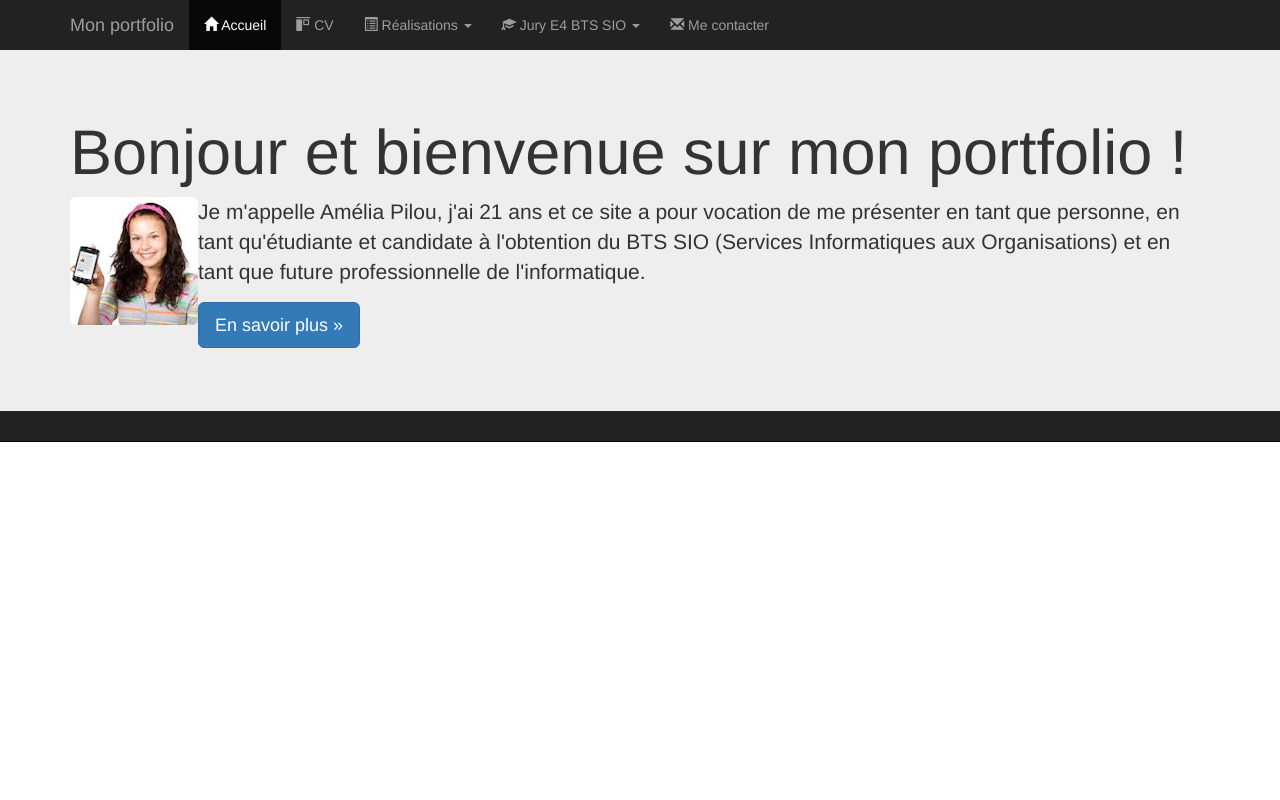
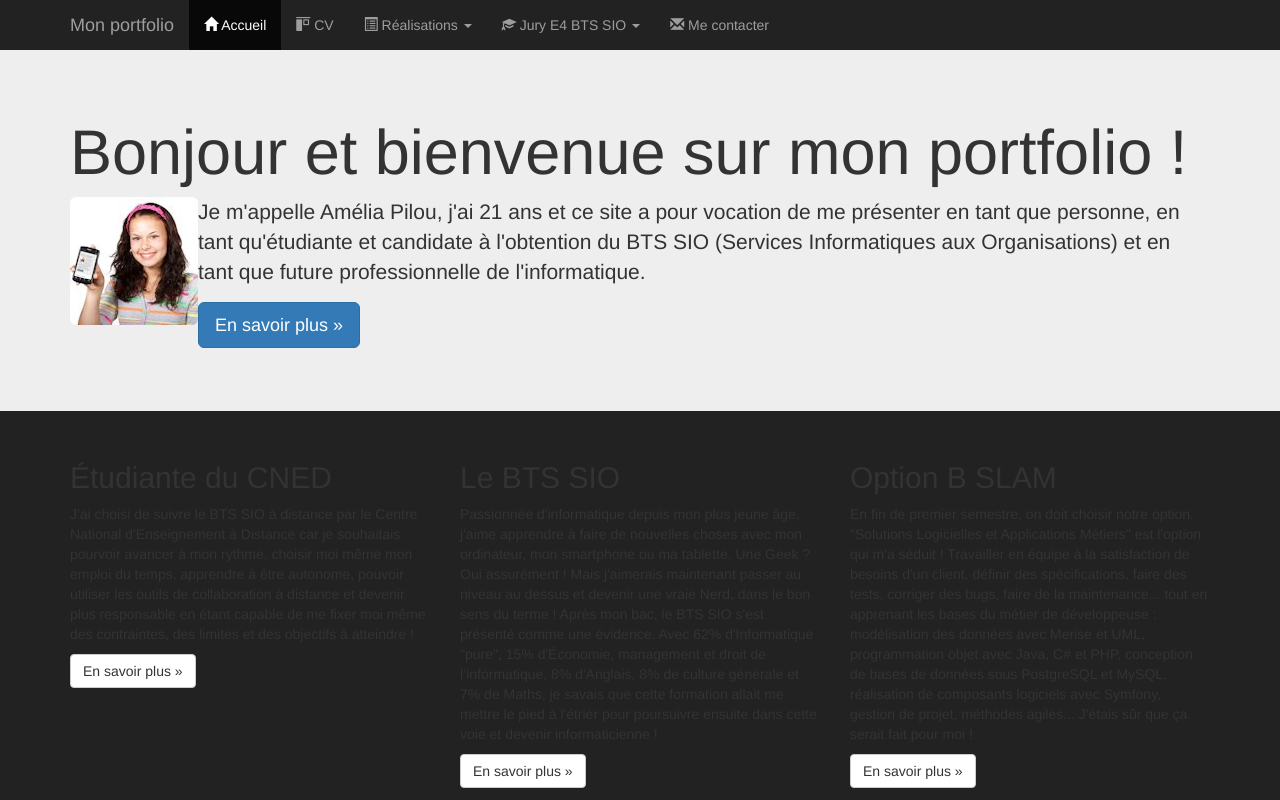
Before and after one commit to AnaelSchall/MonPortfolio, a plain HTML site: page index.html in a window 1280 px wide. Drawn offline with nearby package versions, Linux system fonts and the light colour scheme.

Commit message:
Ajout d'un footer en trois parties.

```diff
--- a/index.html
+++ b/index.html
@@ -84,6 +84,44 @@
                     <p><a class="btn btn-primary btn-lg" href="#" role="button">En savoir plus &raquo;</a></p>
                 </div>
             </div>
+            <footer>
+                <div class="container">
+                    <div class="row">
+                        <div class="col-md-4">
+                            <h2>Étudiante du CNED</h2>
+                            <p>J'ai choisi de suivre le BTS SIO à distance par le Centre National d'Enseignement à Distance car je souhaitais pourvoir avancer à mon
+                                rythme, choisir moi même mon emploi du temps, apprendre à être autonome, pouvoir utiliser les outils de collaboration à distance et
+                                devenir plus responsable en étant capable de me fixer moi même des contraintes, des limites et des objectifs à atteindre !
+                            </p>
+                            <p><a class="btn btn-default" href="http://www.cned.fr" target="_blank" role="button">En savoir plus &raquo;</a></p>
+                        </div>
+                        <div class="col-md-4">
+                            <h2>Le BTS SIO</h2>
+                            <p>Passionnée d'informatique depuis mon plus jeune âge, j'aime apprendre à faire de nouvelles choses avec mon ordinateur, mon
+                                smartphone ou ma tablette. Une Geek ? Oui assurément ! Mais j'aimerais maintenant passer au niveau au dessus et devenir une
+                                vraie Nerd, dans le bon sens du terme ! Après mon bac, le BTS SIO s'est présenté comme une évidence. Avec 62% d'Informatique "pure",
+                                15% d'Économie, management et droit de l’informatique, 8% d'Anglais, 8% de culture générale et 7% de Maths, je savais que cette formation
+                                allait me mettre le pied à l'étrier pour poursuivre ensuite dans cette voie et devenir informaticienne !
+                            </p>
+                            <p><a class="btn btn-default" href="https://fr.wikipedia.org/wiki/ Brevet_de_technicien_sup%C3%A9rieur_-_Services_informatiques_aux_organisa
+                                  tions" target="_blank" role="button">En savoir plus &raquo;</a></p>
+                        </div>
+                        <div class="col-md-4">
+                            <h2>Option B SLAM</h2>
+                            <p>En fin de premier semestre, on doit choisir notre option. "Solutions Logicielles et Applications Métiers" est l'option qui m'a séduit !
+                                Travailler en équipe à la satisfaction de besoins d'un client, définir des spécifications, faire des tests, corriger des bugs,
+                                faire de la maintenance... tout en apprenant les bases du métier de développeuse : modélisation des données avec Merise et UML,
+                                programmation objet avec Java, C# et PHP, conception de bases de données sous PostgreSQL et MySQL, réalisation de composants
+                                logiciels avec Symfony, gestion de projet, méthodes agiles... J'étais sûr que ça serait fait pour moi !
+                            </p>
+                            <p><a class="btn btn-default" href="http://www.onisep.fr/Ressources/ Univers-Formation/Formations/Post-bac/BTS-Services-informatiques-auxorganisations-option-B-solutions-logicielles-et-applications-metiers"
+                                  target="_blank" role="button">En savoir plus &raquo;</a></p>
+                        </div>
+                    </div>
+                    <hr />
+                    <p id="copyright">&copy; Amélia Pilou 2015</p>
+                </div>
+            </footer>
         </nav>
         <!-- Bootstrap core JavaScript ============================================ -->
         <!-- Placed at the end of the document so the pages load faster -->
```
